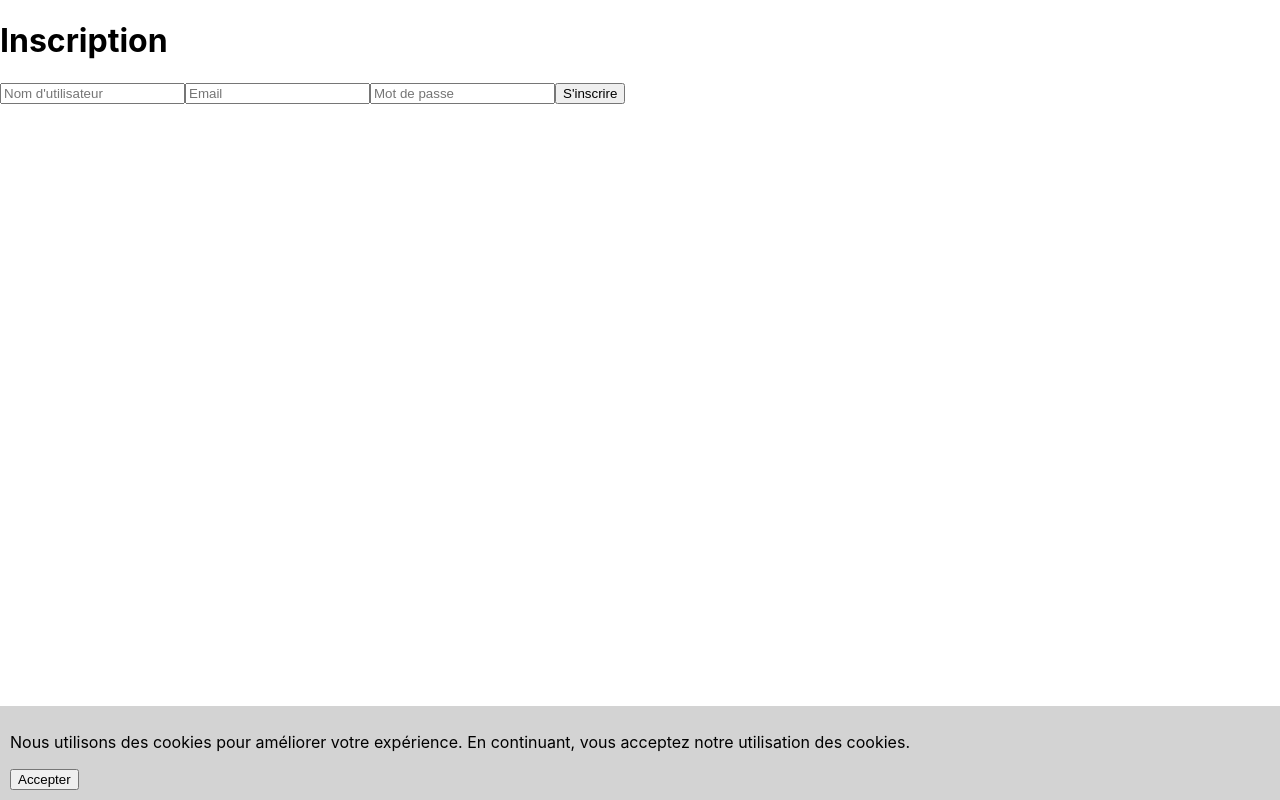
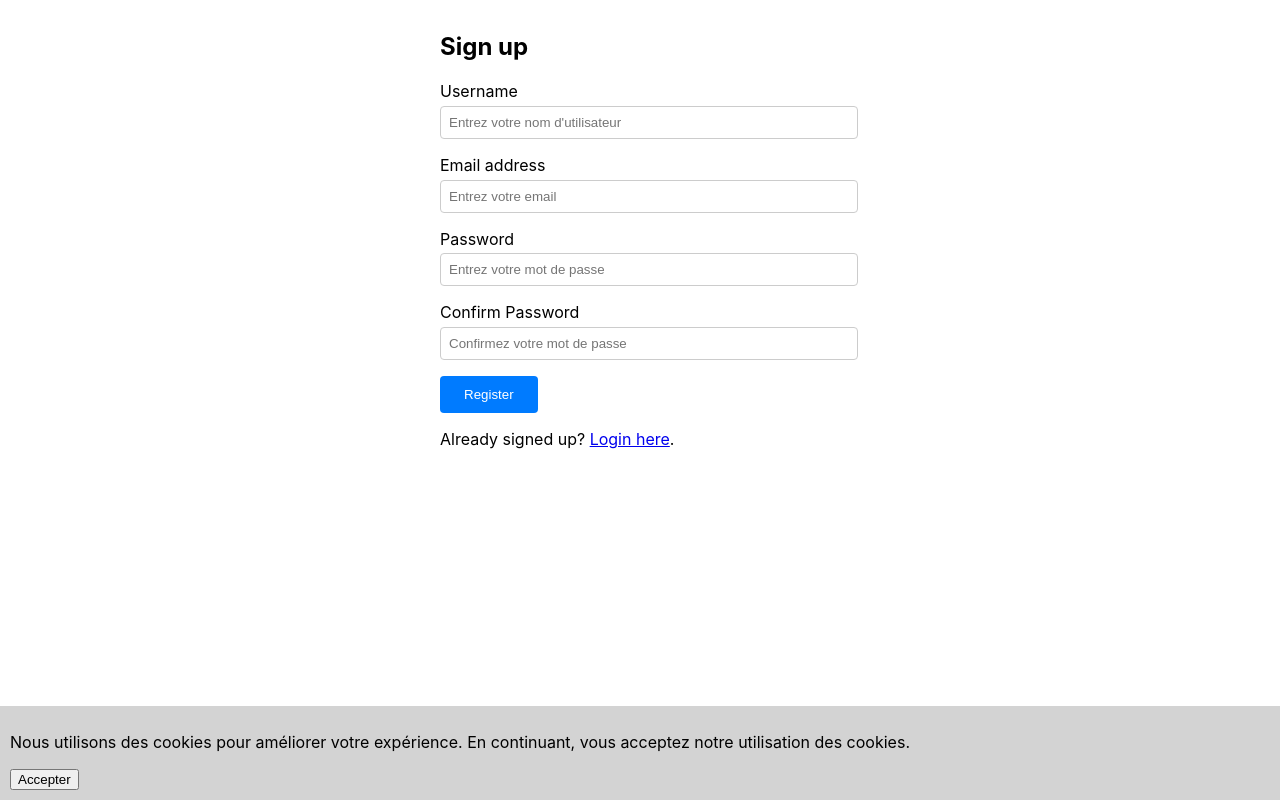
Before and after one commit to aichabou/lifesync_frontend, a React (Create React App) app: page /register in a window 1280 px wide. Built offline with nearby package versions, Linux system fonts and the light colour scheme.

Commit message:
"Refactor API URL, login and register pages to use new API client and components"

```diff
--- a/src/api/api.js
+++ b/src/api/api.js
@@ -1,7 +1,7 @@
 import axios from 'axios';
 
 const API = axios.create({
-    baseURL: 'http://localhost:3000/api', // Change l'URL si ton backend est hébergé ailleurs
+    baseURL: 'http://localhost:3000/api',
 });
 
 export const registerUser = (data) => API.post('/register', data);
--- /dev/null
+++ b/src/components/Buttons.jsx
@@ -0,0 +1,21 @@
+import React from 'react';
+
+const Button = ({ text, onClick, type = 'button', style }) => (
+    <button
+        type={type}
+        onClick={onClick}
+        style={{
+            padding: '0.7rem 1.5rem',
+            backgroundColor: '#007BFF',
+            color: '#fff',
+            border: 'none',
+            borderRadius: '4px',
+            cursor: 'pointer',
+            ...style,
+        }}
+    >
+        {text}
+    </button>
+);
+
+export default Button;
--- /dev/null
+++ b/src/components/FormInput.jsx
@@ -0,0 +1,23 @@
+import React from 'react';
+
+const FormInput = ({ label, type, name, value, onChange, placeholder }) => (
+    <div style={{ marginBottom: '1rem' }}>
+        <label>{label}</label>
+        <input
+            type={type}
+            name={name}
+            value={value}
+            onChange={onChange}
+            placeholder={placeholder}
+            style={{
+                width: '100%',
+                padding: '0.5rem',
+                marginTop: '0.3rem',
+                borderRadius: '4px',
+                border: '1px solid #ccc',
+            }}
+        />
+    </div>
+);
+
+export default FormInput;
--- a/src/pages/Login/Login.js
+++ b/src/pages/Login/Login.js
@@ -1,11 +1,12 @@
 import React, { useState } from 'react';
+import { Link, useNavigate } from 'react-router-dom';
+import FormInput from '../../components/FormInput';
+import Button from '../../components/Buttons';
 import { loginUser } from '../../api/api';
-import { useNavigate } from 'react-router-dom';
 
 const Login = () => {
     const [formData, setFormData] = useState({ email: '', password: '' });
-    const [error, setError] = useState('');
-    const navigate = useNavigate(); // Utilisé pour la redirection
+    const navigate = useNavigate();
 
     const handleInputChange = (e) => {
         const { name, value } = e.target;
@@ -15,46 +16,40 @@ const Login = () => {
     const handleSubmit = async (e) => {
         e.preventDefault();
         try {
-            const response = await loginUser(formData);
-            const { token } = response.data;
-
-            // Sauvegarder le token dans le stockage local pour la session
-            localStorage.setItem('token', token);
-
-            // Rediriger vers /tasks après connexion réussie
-            navigate('/tasks');
+            await loginUser(formData);
+            alert('Connexion réussie !');
+            navigate('/tasks'); // Redirection vers les tâches après connexion
         } catch (err) {
-            setError('Erreur de connexion. Vérifiez vos identifiants.');
+            console.error('Erreur de connexion :', err.message);
+            alert('Erreur lors de la connexion.');
         }
     };
 
     return (
-        <div>
-            <h1>Connexion</h1>
+        <div style={{ width: '100%', maxWidth: '400px', margin: 'auto', marginTop: '2rem' }}>
+            <h2>Login</h2>
             <form onSubmit={handleSubmit}>
-                <div>
-                    <label>Email :</label>
-                    <input
+                <FormInput
+                    label="Email address"
                     type="email"
                     name="email"
                     value={formData.email}
                     onChange={handleInputChange}
-                        required
+                    placeholder="Entrez votre email"
                 />
-                </div>
-                <div>
-                    <label>Mot de passe :</label>
-                    <input
+                <FormInput
+                    label="Password"
                     type="password"
                     name="password"
                     value={formData.password}
                     onChange={handleInputChange}
-                        required
+                    placeholder="Entrez votre mot de passe"
                 />
-                </div>
-                <button type="submit">Se connecter</button>
-                {error && <p style={{ color: 'red' }}>{error}</p>}
+                <Button type="submit" text="Login" />
             </form>
+            <p>
+                Don't have an account? <Link to="/register">Register here</Link>.
+            </p>
         </div>
     );
 };
--- a/src/pages/Register/Register.js
+++ b/src/pages/Register/Register.js
@@ -1,56 +1,83 @@
 import React, { useState } from 'react';
-import axios from 'axios';
+import { Link } from 'react-router-dom';
+import FormInput from '../../components/FormInput';
+import Button from '../../components/Buttons';
+import { registerUser } from '../../api/api';
 
 const Register = () => {
-    const [formData, setFormData] = useState({ username: '', email: '', password: '' });
-    const [message, setMessage] = useState('');
+    const [formData, setFormData] = useState({
+        username: '',
+        email: '',
+        password: '',
+        confirmPassword: '',
+    });
 
-    const handleChange = (e) => {
+    const handleInputChange = (e) => {
         const { name, value } = e.target;
         setFormData({ ...formData, [name]: value });
     };
 
     const handleSubmit = async (e) => {
         e.preventDefault();
+        if (formData.password !== formData.confirmPassword) {
+            alert('Les mots de passe ne correspondent pas.');
+            return;
+        }
+
         try {
-            const response = await axios.post('http://localhost:3000/api/register', formData);
-            setMessage(response.data.message);
-        } catch (error) {
-            setMessage(error.response?.data?.error || 'Erreur lors de l\'inscription');
+            await registerUser({
+                username: formData.username,
+                email: formData.email,
+                password: formData.password,
+            });
+            alert('Inscription réussie !');
+        } catch (err) {
+            console.error('Erreur d’inscription :', err.message);
+            alert('Erreur lors de l’inscription.');
         }
     };
 
     return (
-        <div>
-            <h1>Inscription</h1>
+        <div style={{ width: '100%', maxWidth: '400px', margin: 'auto', marginTop: '2rem' }}>
+            <h2>Sign up</h2>
             <form onSubmit={handleSubmit}>
-                <input
+                <FormInput
+                    label="Username"
                     type="text"
                     name="username"
-                    placeholder="Nom d'utilisateur"
                     value={formData.username}
-                    onChange={handleChange}
-                    required
+                    onChange={handleInputChange}
+                    placeholder="Entrez votre nom d'utilisateur"
                 />
-                <input
+                <FormInput
+                    label="Email address"
                     type="email"
                     name="email"
-                    placeholder="Email"
                     value={formData.email}
-                    onChange={handleChange}
-                    required
+                    onChange={handleInputChange}
+                    placeholder="Entrez votre email"
                 />
-                <input
+                <FormInput
+                    label="Password"
                     type="password"
                     name="password"
-                    placeholder="Mot de passe"
                     value={formData.password}
-                    onChange={handleChange}
-                    required
+                    onChange={handleInputChange}
+                    placeholder="Entrez votre mot de passe"
                 />
-                <button type="submit">S'inscrire</button>
+                <FormInput
+                    label="Confirm Password"
+                    type="password"
+                    name="confirmPassword"
+                    value={formData.confirmPassword}
+                    onChange={handleInputChange}
+                    placeholder="Confirmez votre mot de passe"
+                />
+                <Button type="submit" text="Register" />
             </form>
-            {message && <p>{message}</p>}
+            <p>
+                Already signed up? <Link to="/login">Login here</Link>.
+            </p>
         </div>
     );
 };
```
Lines whose indentation alone changed are shown as unchanged.
